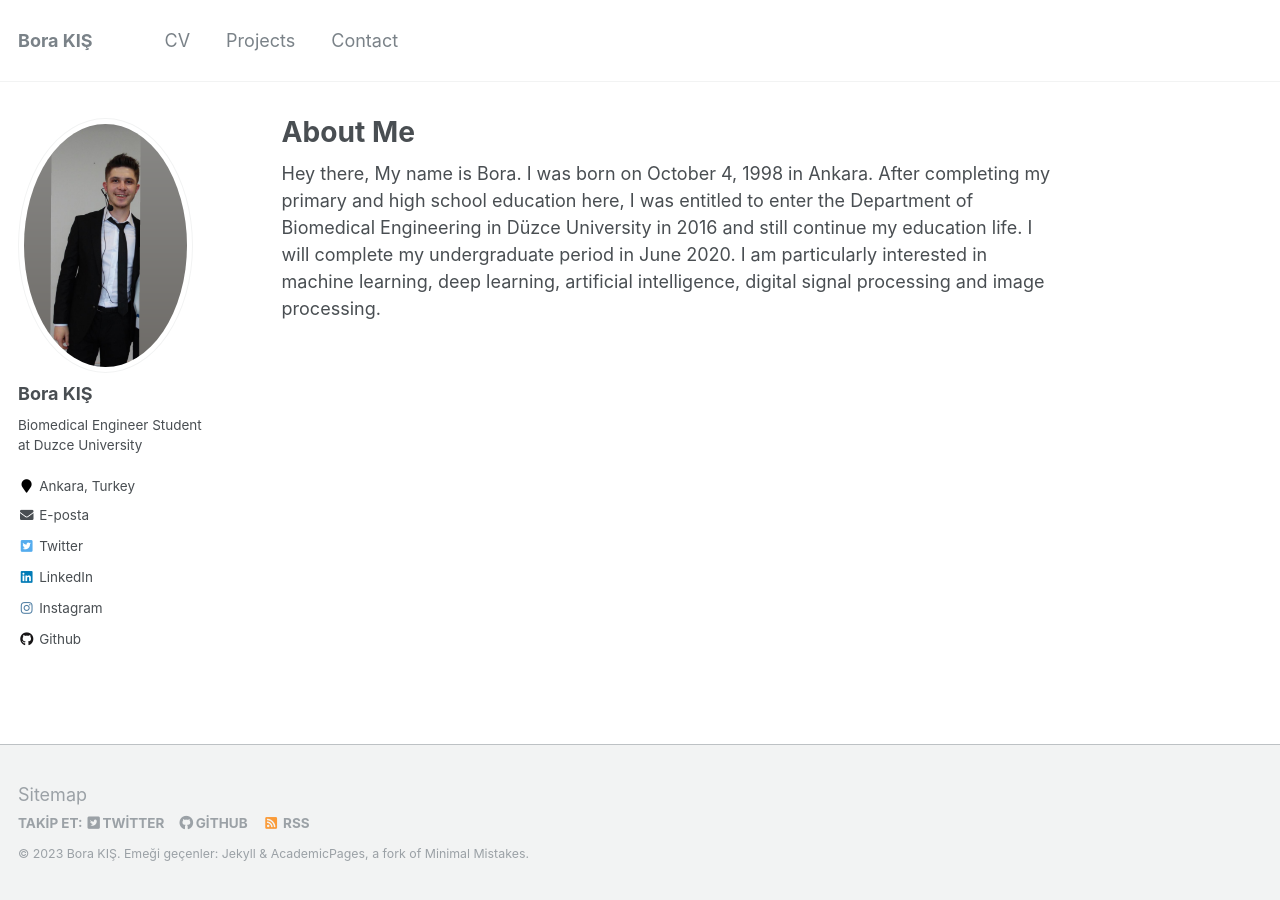
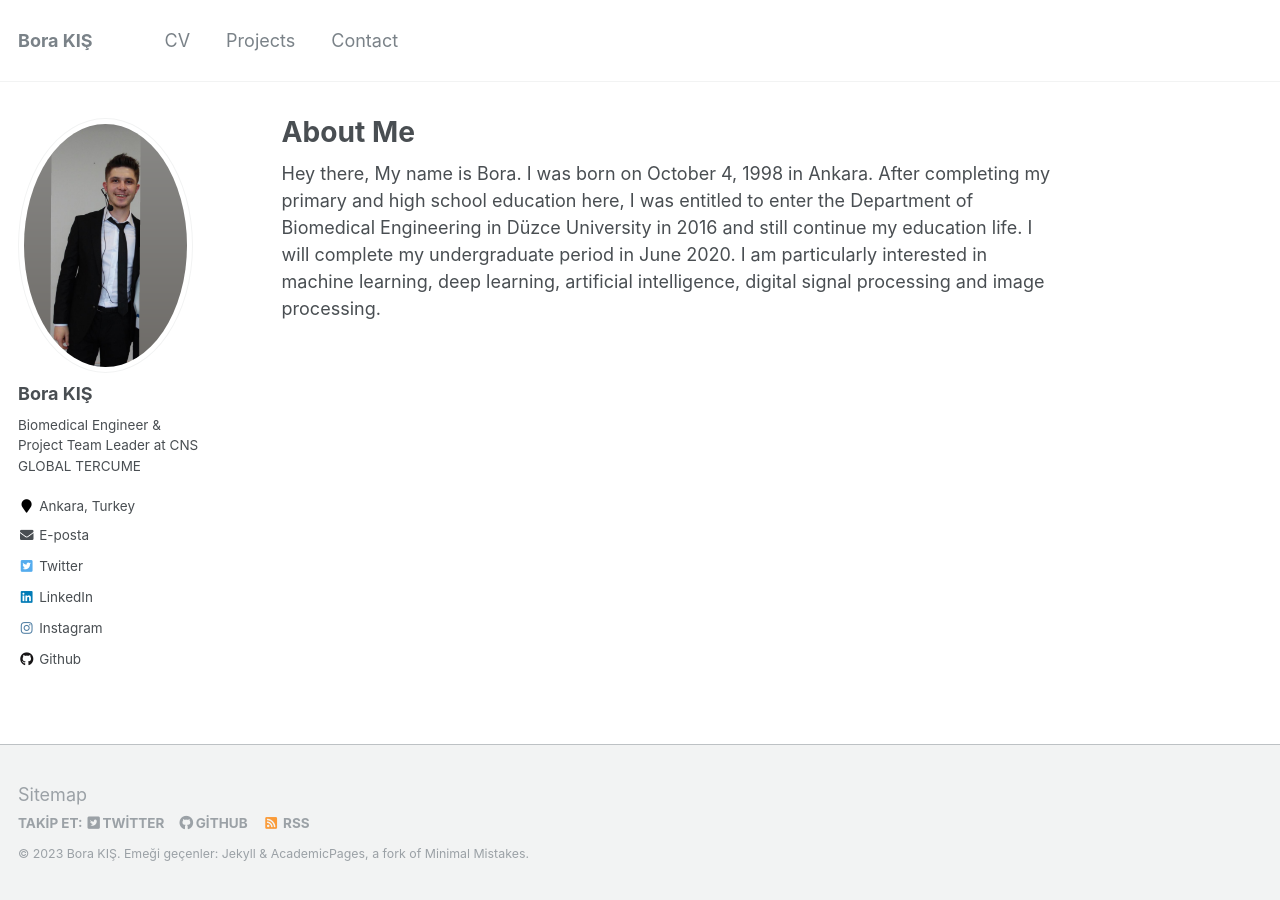
Before and after one commit to BoraKis/borakis.github.io, a Jekyll site: the page built from _pages/about.md, in a window 1280 px wide. Built offline with Jekyll 4.4.1, drawn with Linux system fonts in a browser that asks for light colours.

```diff
--- a/_config.yml
+++ b/_config.yml
@@ -82,7 +82,7 @@ analytics:
 author:
   name             : "Bora KIŞ"
   avatar           : "borakis.png"
-  bio              : "Biomedical Engineer Student at Duzce University"
+  bio              : "Biomedical Engineer & Project Team Leader at CNS GLOBAL TERCUME"
   location         : "Ankara, Turkey"
   email            : "izzetkis@hotmail.com"
   github           : "BoraKis"
```
